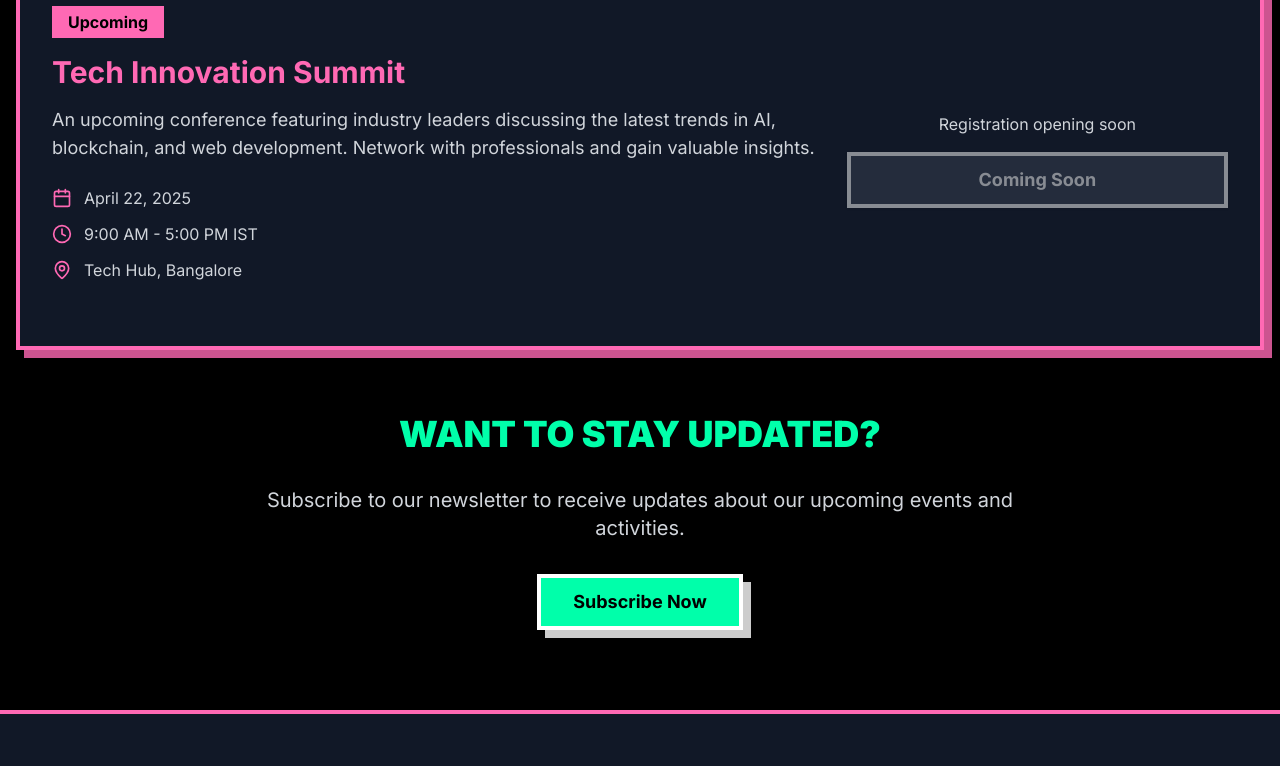
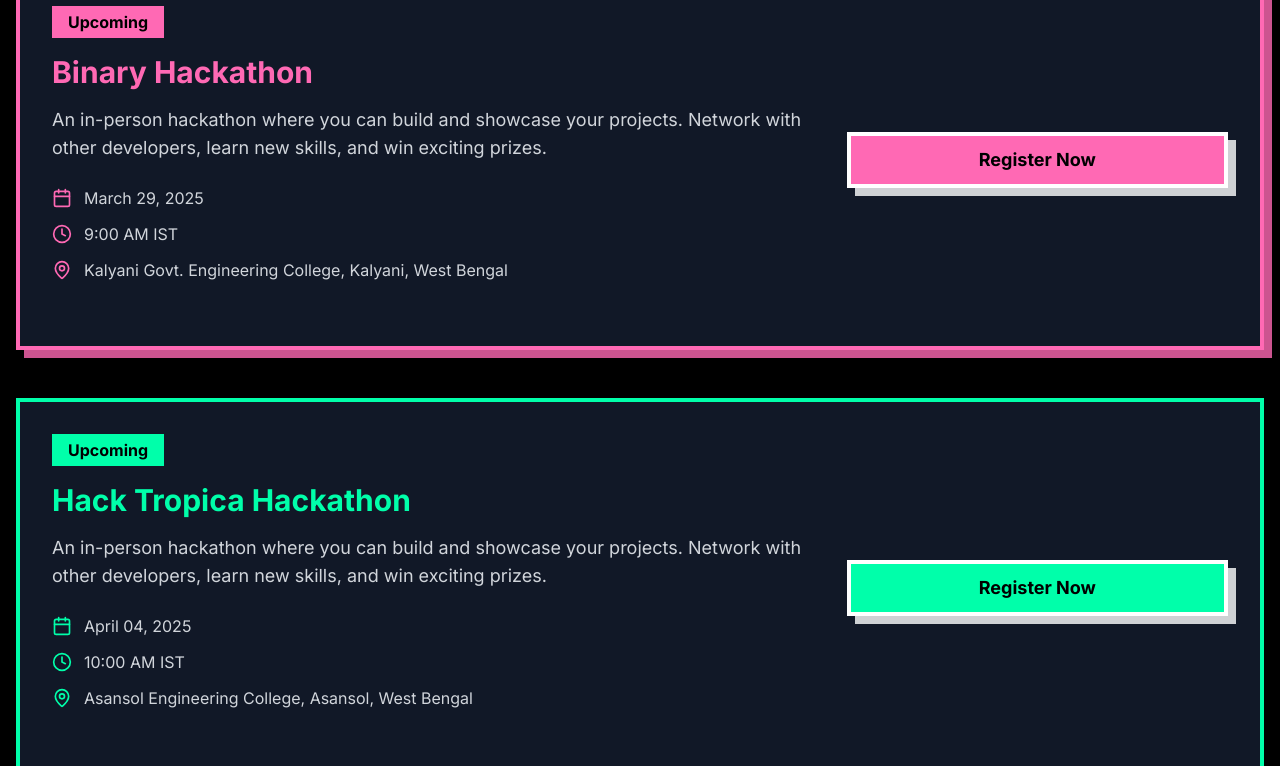
Before and after one commit to Megh2005/techjantaparty, a Next.js app: page /events in a window 1280 px wide. Shown: the part 778-1544 px from the top of the page. Built offline with nearby package versions, Linux system fonts and the light colour scheme.

Commit message:
Add event links and new team member details to Events and Team pages

```diff
--- a/app/events/page.tsx
+++ b/app/events/page.tsx
@@ -14,6 +14,7 @@
   color: string
   shadowColor: string
   registrationOpen: boolean
+  link: string
 }
 
 export default function EventsPage() {
@@ -31,20 +32,37 @@
       color: "neon-blue",
       shadowColor: "rgba(0,191,255,0.8)",
       registrationOpen: true,
+      link: "https://lu.ma/km3mlr2f"
     },
     {
       id: 2,
-      title: "Tech Innovation Summit",
+      title: "Binary Hackathon",
       description:
-        "An upcoming conference featuring industry leaders discussing the latest trends in AI, blockchain, and web development. Network with professionals and gain valuable insights.",
-      date: "April 22, 2025",
-      time: "9:00 AM - 5:00 PM IST",
-      location: "Tech Hub, Bangalore",
+        "An in-person hackathon where you can build and showcase your projects. Network with other developers, learn new skills, and win exciting prizes.",
+      date: "March 29, 2025",
+      time: "9:00 AM  IST",
+      location: "Kalyani Govt. Engineering College, Kalyani, West Bengal",
       isVirtual: false,
       isUpcoming: true,
       color: "neon-pink",
+      link: "https://www.hackquest.io/hackathons/BINARY?utm=zig_shadow",
       shadowColor: "rgba(255,105,180,0.8)",
-      registrationOpen: false,
+      registrationOpen: true,
+    },
+    {
+      id: 3,
+      title: "Hack Tropica Hackathon",
+      description:
+        "An in-person hackathon where you can build and showcase your projects. Network with other developers, learn new skills, and win exciting prizes.",
+      date: "April 04, 2025",
+      time: "10:00 AM  IST",
+      location: "Asansol Engineering College, Asansol, West Bengal",
+      isVirtual: false,
+      isUpcoming: true,
+      color: "neon-green",
+      link: "https://hacktropicatech.devfolio.co/",
+      shadowColor: "[#00ffaa]",
+      registrationOpen: true,
     },
   ]
 
@@ -95,11 +113,13 @@
 
                 <div className="w-full md:w-1/3 flex flex-col justify-center">
                   {event.registrationOpen ? (
-                    <Button
+                    <Link target="_blank" href={event.link}>
+                      <Button
                       className={`bg-${event.color} hover:bg-${event.color}/90 text-black font-bold text-lg py-6 px-8 rounded-none transform hover:translate-y-[-4px] hover:translate-x-[4px] transition-transform border-4 border-white shadow-[8px_8px_0px_0px_rgba(255,255,255,0.8)] w-full`}
-                    >
+                      >
                       Register Now
-                    </Button>
+                      </Button>
+                    </Link>
                   ) : (
                     <div className="text-center">
                       <p className="text-gray-300 mb-4">Registration opening soon</p>
--- a/app/team/page.tsx
+++ b/app/team/page.tsx
@@ -48,6 +48,15 @@
       shadowColor: "rgba(255,255,0,0.8)",
       avatar: "https://res.cloudinary.com/dx1netxd5/image/upload/v1741498747/DSC09534_toai7v.jpg"
     },
+    {
+      id: 5,
+      name: "Subrata Das",
+      role: "Design Lead",
+      bio: "Bringing ideas to life through creative design and visual storytelling that captivates audiences.",
+      color: "neon-pink",
+      shadowColor: "rgba(255,105,180,0.8)",
+      avatar: "https://res.cloudinary.com/dx1netxd5/image/upload/v1741545958/WhatsApp_Image_2025-03-10_at_00.15.25_b44d673d_m4ijj7.jpg"
+    },
   ]
 
   return (
@@ -92,7 +101,7 @@
         <div className="text-center">
           <h2 className="text-3xl md:text-4xl font-black mb-8 text-neon-pink">WANT TO JOIN OUR TEAM?</h2>
           <p className="text-xl max-w-3xl mx-auto mb-8 text-gray-300">
-            We're always on the lookout for talented individuals who share our vision and passion.
+            We are re always on the lookout for talented individuals who share our vision and passion.
           </p>
           <a
             href="/contact"
```
